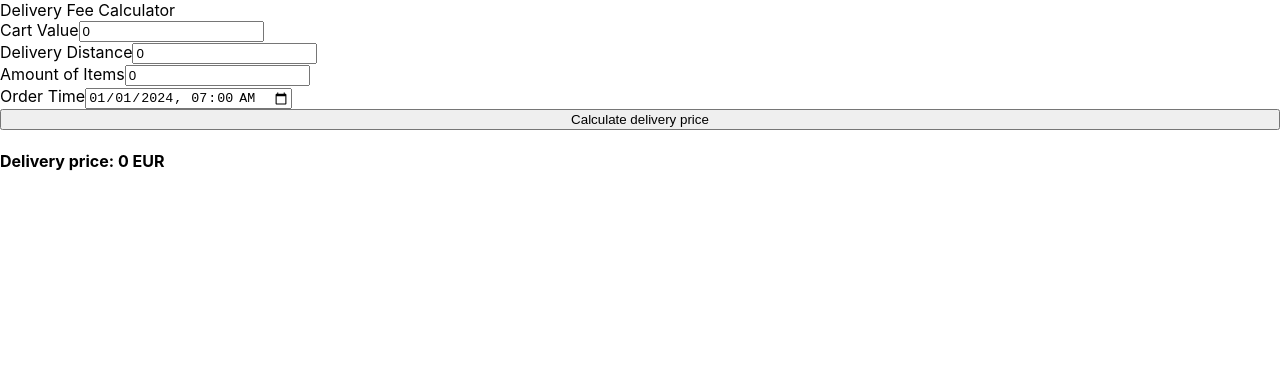
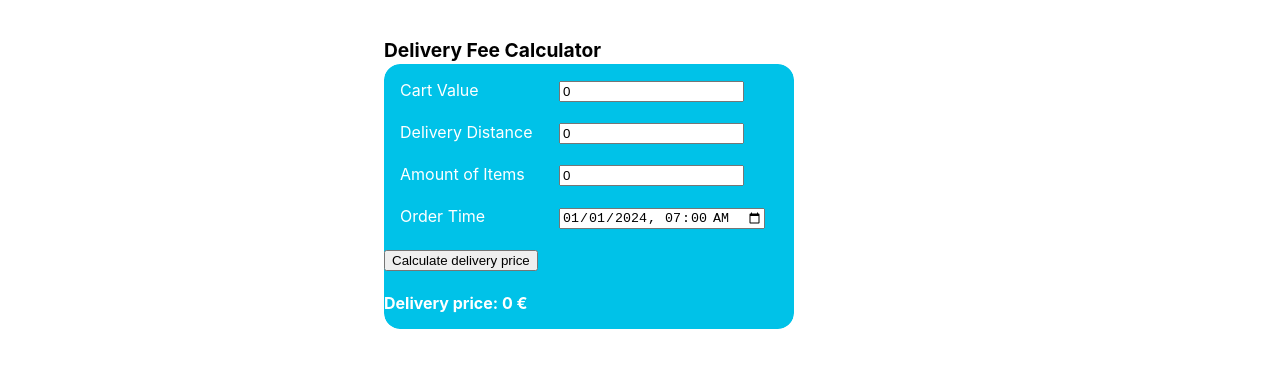
Before and after one commit to KatarinaNeskovic/Delivery-Fee-Calculator, a React (Create React App) app: page / in a window 1280 px wide. Shown: the top 368 px of the page. Built offline with nearby package versions, Linux system fonts and the light colour scheme.

Commit message:
adding styling to the form

```diff
--- a/src/App.css
+++ b/src/App.css
@@ -1,7 +1,4 @@
-.form {
-  display:flex;
-  flex-direction: column;
-}
+
 
 
 
--- a/src/DeliveryPriceCalculator.tsx
+++ b/src/DeliveryPriceCalculator.tsx
@@ -1,5 +1,6 @@
 import React, { useState } from 'react';
 import './App.css';
+import './deliveryPriceCalculator.css';
 import { DeliveryRequest } from './delivery-fee-structure';
 import { totalDeliveryFee } from './delivery-fee-functions'
 
@@ -16,7 +17,7 @@ export function DeliveryPriceCalculator() {
   const [deliveryFee, setDeliveryFee] = useState(0);
 
   const handleChange = (e: any) => {
-    const { name, value } = e.target; //deconstructing e.target object to access its name and value props
+    const { name, value } = e.target; //deconstructing object to access its name and value props
     setRequest({
       ...request,
       [name]: value
@@ -33,14 +34,21 @@ export function DeliveryPriceCalculator() {
 
   return (
 
-    <form onSubmit={handleSubmit} className='form' >
+    <body>
 
+      <div className='container'>
       <header>
         Delivery Fee Calculator
       </header>
 
-      <label >
+      <form onSubmit={handleSubmit}>
+
+
+
+        <p>
+          <label htmlFor='cartValue' >
             Cart Value
+          </label>
           <input
             data-test-id="cartValue"
             type="number"
@@ -50,10 +58,12 @@ export function DeliveryPriceCalculator() {
             onChange={handleChange}
             required
           />
+        </p>
+
+        <p>
+          <label htmlFor='deliveryDistance'>
+            Delivery Distance
           </label>
-
-      <label>
-        Delivery Distance
           <input
             data-test-id="deliveryDistance"
             type="number"
@@ -63,10 +73,13 @@ export function DeliveryPriceCalculator() {
             onChange={handleChange}
             required
           />
+        </p>
+
+        <p>
+          <label htmlFor='amountOfItems'>
+            Amount of
+            Items
           </label>
-
-      <label>
-        Amount of Items
           <input
             data-test-id="amountOfItems"
             type="number"
@@ -76,10 +89,12 @@ export function DeliveryPriceCalculator() {
             onChange={handleChange}
             required
           />
+        </p>
+
+        <p>
+          <label htmlFor='orderTime'>
+            Order Time
           </label>
-
-      <label>
-        Order Time
           <input
             data-test-id="orderTime"
             type="datetime-local"
@@ -89,18 +104,16 @@ export function DeliveryPriceCalculator() {
             onChange={handleChange}
             required
           />
-      </label>
+        </p>
 
-      <button onClick={handleSubmit}> Calculate delivery price </button>
-      <h4 data-test-id="fee"> Delivery price: {deliveryFee} EUR</h4>
+        <button onClick={handleSubmit} className='btn'> Calculate delivery price </button>
+
+        <h4 data-test-id="fee"> Delivery price: {deliveryFee} € </h4>
       </form>
+
+      </div>
+    </body>
+
   )
 
 }
-
-
-
-
-/*   <header> { className="App-header" }
-<img src={logo} className="App-logo" alt="logo" />
-</header> */
--- /dev/null
+++ b/src/deliveryPriceCalculator.css
@@ -0,0 +1,65 @@
+
+body {
+display: flex;
+flex-direction: column;
+font-size: 16px;
+background-color: white;
+}
+
+.container {
+    display:table;
+    width: 40%;
+    margin-left:auto;
+    margin-right: auto;
+}
+
+form {
+  color: white;
+  background-color: #00c2e8;
+  display: table;
+  width: 80%;
+  padding-top: 1em;
+  outline: 2px solid white;
+  border-radius: 1em;
+}
+
+
+p {
+display: table-row;
+}
+
+label {
+    display: table-cell;
+    text-align: left;
+    padding-left: 1em;
+}
+
+
+input {
+ display: table-cell;
+ margin-bottom: 1.5em;
+
+
+
+}
+
+header{
+    text-align: left;
+    width: 80%;
+    margin-top: 2em;
+    margin-bottom: 0.1em;
+  /*   padding:0.3em; */
+    font-size: 1.2em;
+    font-weight: bold;
+/*     outline: 2px solid rgb(0, 128, 255); */
+
+
+}
+
+.btn {
+
+}
+
+h4{
+    margin-bottom: 1em;
+}
```
Lines whose indentation alone changed are shown as unchanged.
